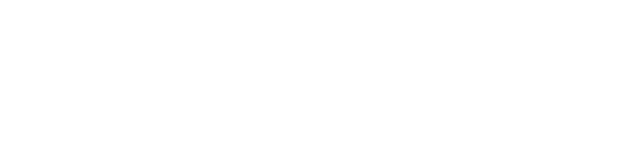
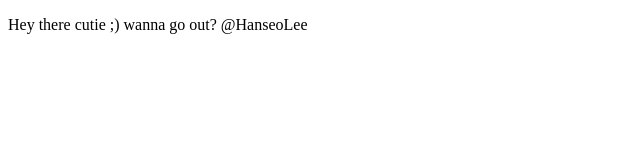
Before and after one commit to Miskym/HanseoIsAcutie.github.io, a plain HTML site: page index.html in a window 1280 px wide. Shown: the whole page, without its empty margins (0-640 px from the left). Drawn offline with Linux system fonts and the light colour scheme.

Commit message:
Update index.html

```diff
--- a/index.html
+++ b/index.html
@@ -5,7 +5,10 @@
     <title>Hello world</title>
     </head>
     <body id="num1">
+<p>Hey there cutie ;)
 
+    wanna go out? @HanseoLee
+</p>
 
 
 
```
